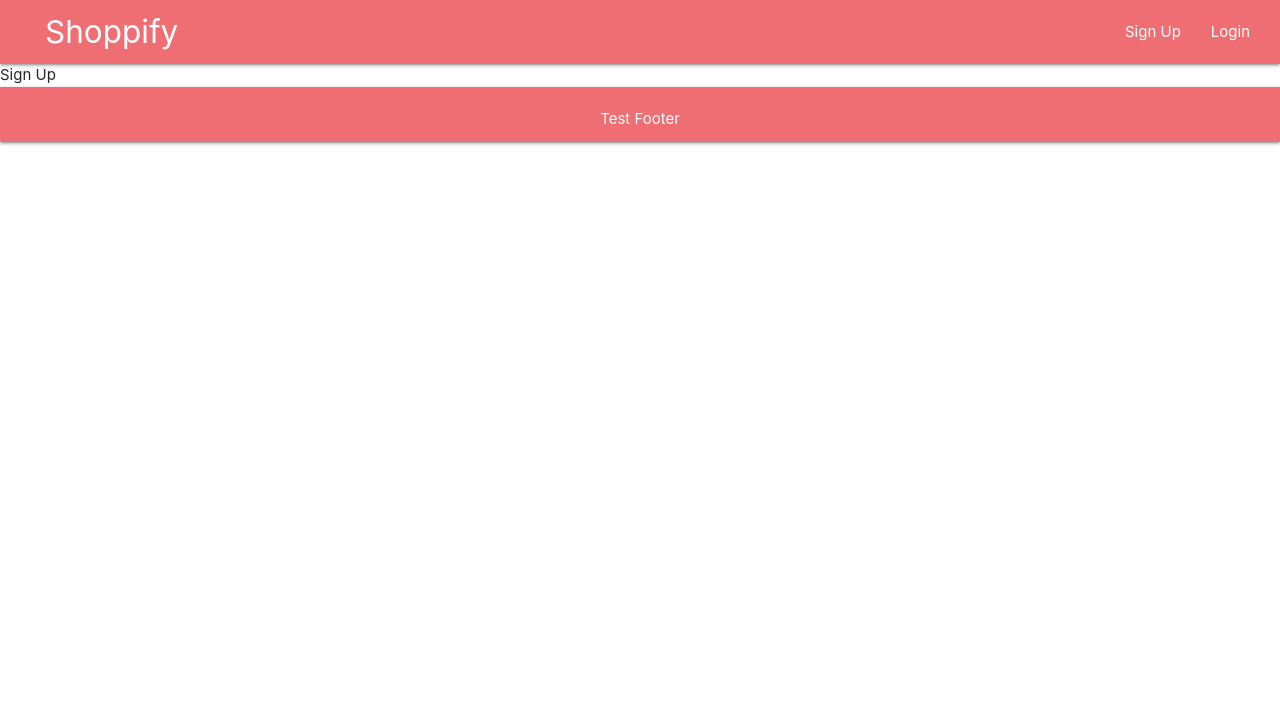
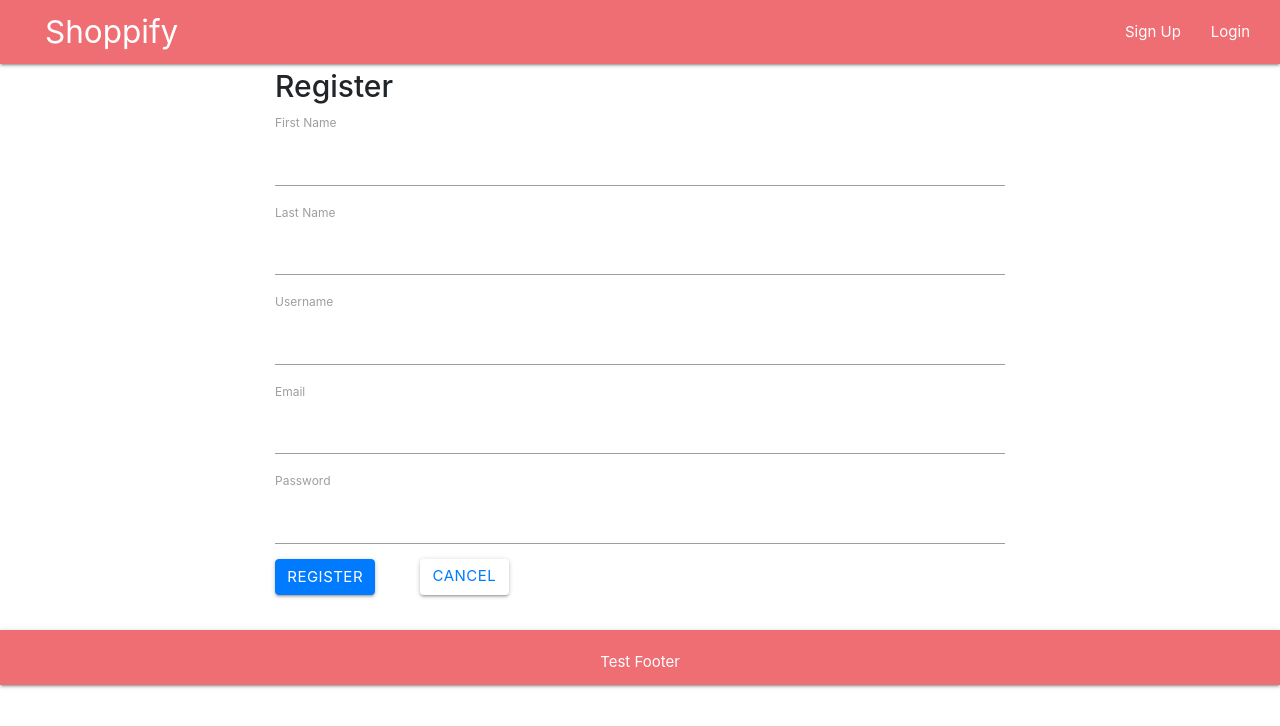
Before and after one commit to Gulsonmahesh/capstone-react, a React (Create React App) app: page /signup in a window 1280 px wide. Shown: the top 726 px of the page. Built offline with nearby package versions, Linux system fonts and the light colour scheme.

Commit message:
Added User Resitration Form

```diff
--- a/src/components/user/Login.js
+++ b/src/components/user/Login.js
@@ -23,11 +23,15 @@ class Login extends Component {
                 this.props.history.push('/');
             }
         }, 1000);
+    }
+    clearfields = (e) => {
+        e.preventDefault();
+        this.setState({email: '', password: ''});
+    }
 
-    }
     render() {
         const sessionUser = JSON.parse(sessionStorage.getItem('userStatus'));
-        console.log(sessionUser)
+        // console.log(sessionUser)
         const styleContainer = {
             // container: {
             //     maxWidth : '500px',
@@ -44,14 +48,15 @@ class Login extends Component {
                 <h5 className="gray-text text-darken-3 mb-5">Sign In</h5>
                 <div className="input-field mb-4">
                     <label htmlFor="email">Email</label>
-                    <input type="email" id="email" onChange={this.handleChange} style= {styleContainer.input} />
+                    <input type="email" id="email" onChange={this.handleChange} style= {styleContainer.input} value ={this.state.email} />
                 </div>
                 <div className="input-field">
                     <label htmlFor="password">Password</label>
-                    <input type="password" id="password" onChange={this.handleChange} style= {styleContainer.input} />
+                    <input type="password" id="password" onChange={this.handleChange} style= {styleContainer.input} value ={this.state.password}/>
                 </div>
                 <div className="input-field">
-                    <button className="btn pink lighten-1 z-depth-1 white-text">Login</button>
+                    <button className="btn pink lighten-1 z-depth-1 white-text mr-5">Login</button>
+                    <button className="btn blue lighten-1 z-depth-1 white-text" onClick = {this.clearfields}>Clear</button>
                 </div>
             </form>
             </div>
@@ -60,7 +65,7 @@ class Login extends Component {
 }
 
 const mapStateToProps = (state) => {
-    console.log(state);
+    // console.log(state);
     return {
         user: state.auth.loginStatus
     }
--- a/src/components/user/Signup.js
+++ b/src/components/user/Signup.js
@@ -1,11 +1,96 @@
 import React, { Component } from 'react'
+import { Link } from 'react-router-dom';
 
 export default class Signup extends Component {
+    constructor(props) {
+        super(props)
+        this.state = {
+            firstName: '',
+            lastName: '',
+            username: '',
+            password: '',
+            email: '',
+            submitted: false,
+            registering: false
+        }
+    }
+
+    handleChange = (e) => {
+        const { name, value } = e.target;
+        this.setState({
+            [name] : value
+        })
+    }
+
+    handleSubmit = (e) => {
+        e.preventDefault();
+        this.setState({submitted : true});
+        console.log(this.state);
+
+        // setSubmitted(true);
+        // if (user.firstName && user.lastName && user.username && user.password && ) {
+        //     dispatch(userActions.register(user));
+        // }
+    }
+
     render() {
+        const user = this.state;
+        const submitted = user.submitted;
+        const registering = user.registering;
+
         return (
-            <div>
-                Sign Up
+            <div className="container mt-1">
+                <div className="row">
+                    <div className="col-lg-8 offset-lg-2">
+                    <h2>Register</h2>
+                    <form name="form" onSubmit={this.handleSubmit}>
+                        <div className="form-group">
+                            <label>First Name</label>
+                            <input type="text" name="firstName" value={user.firstName} onChange={this.handleChange} className={'form-control' + (submitted && !user.firstName ? ' is-invalid' : '')} />
+                            {submitted && !user.firstName &&
+                                <div className="invalid-feedback">First Name is required</div>
+                            }
+                        </div>
+                        <div className="form-group">
+                            <label>Last Name</label>
+                            <input type="text" name="lastName" value={user.lastName} onChange={this.handleChange} className={'form-control' + (submitted && !user.lastName ? ' is-invalid' : '')} />
+                            {submitted && !user.lastName &&
+                                <div className="invalid-feedback">Last Name is required</div>
+                            }
+                        </div>
+                        <div className="form-group">
+                            <label>Username</label>
+                            <input type="text" name="username" value={user.username} onChange={this.handleChange} className={'form-control' + (submitted && !user.username ? ' is-invalid' : '')} />
+                            {submitted && !user.username &&
+                                <div className="invalid-feedback">Username is required</div>
+                            }
+                        </div>
+                        <div className="form-group">
+                            <label>Email</label>
+                            <input type="email" name="email" value={user.email} onChange={this.handleChange} className={'form-control' + (submitted && !user.email ? ' is-invalid' : '')} />
+                            {submitted && !user.email &&
+                                <div className="invalid-feedback">Email is required</div>
+                            }
+                        </div>
+
+                        <div className="form-group">
+                            <label>Password</label>
+                            <input type="password" name="password" value={user.password} onChange={this.handleChange} className={'form-control' + (submitted && !user.password ? ' is-invalid' : '')} />
+                            {submitted && !user.password &&
+                                <div className="invalid-feedback">Password is required</div>
+                            }
+                        </div>
+                        <div className="form-group">
+                            <button className="btn btn-primary">
+                                {registering && <span className="spinner-border spinner-border-sm mr-1"></span>}
+                                Register
+                            </button>
+                            <Link to="/login" className="btn btn-link ml-5">Cancel</Link>
+                        </div>
+                    </form>
+                </div>
             </div>
+        </div>
         )
     }
 }
```
